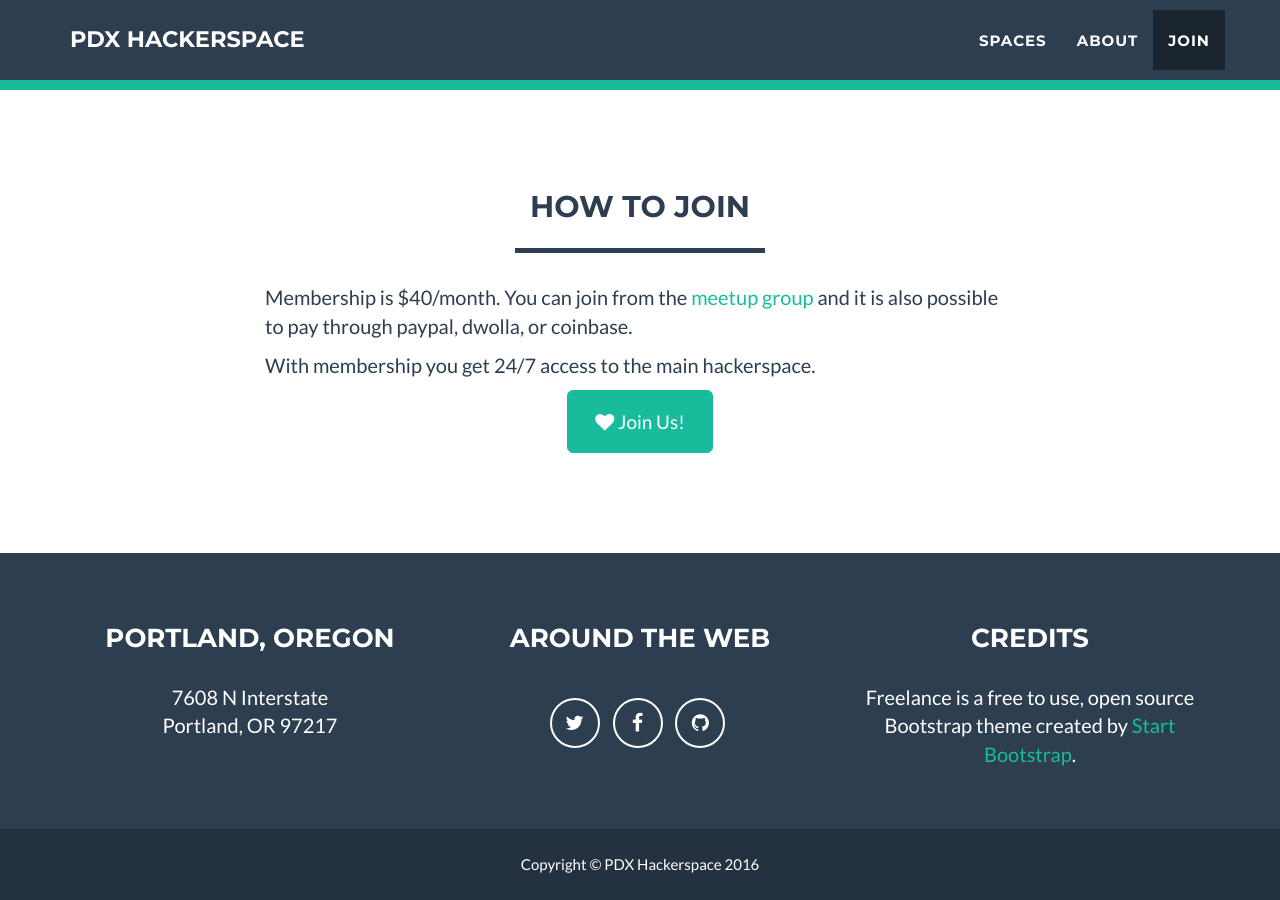
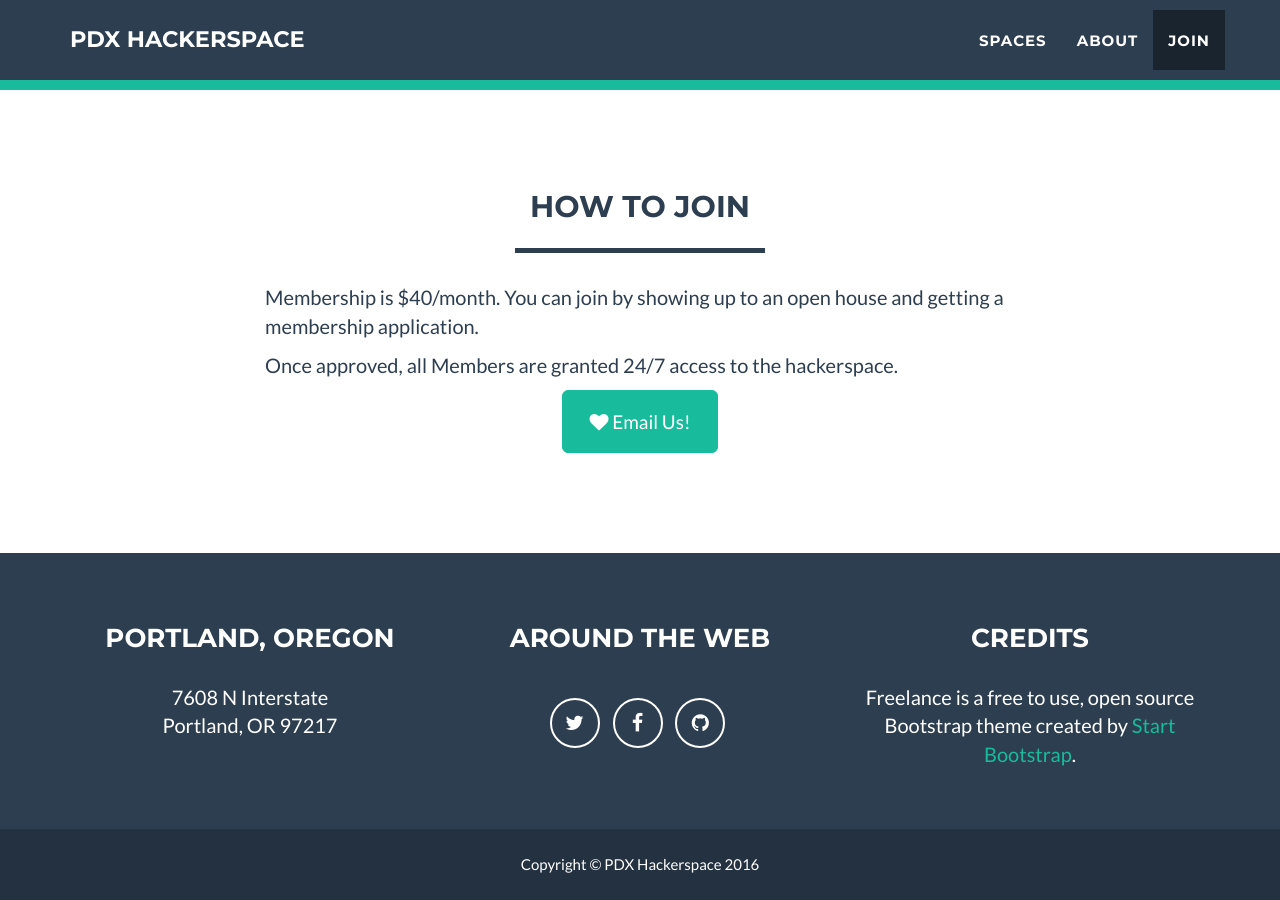
Before and after one commit to ctrlh/ctrlh.github.io, a Jekyll site: the page built from index.html, in a window 1280 px wide and 900 px high, scrolled down 2514 px. Built offline with Jekyll 4.4.1, drawn with Linux system fonts in a browser that asks for light colours.

Commit message:
update Join

```diff
--- a/_includes/join.html
+++ b/_includes/join.html
@@ -9,14 +9,11 @@
             </div>
             <div class="row">
                 <div class="col-lg-8 col-lg-offset-2">
-                    <p>Membership is $40/month. You can join from the
-                    <a href="http://meetup.com/ctrl-h/">
-                    meetup group</a>
-                     and it is also possible to pay through paypal, dwolla, or coinbase.</p>
-                   <p>With membership you get 24/7 access to the main hackerspace.</p>
+                    <p>Membership is $40/month. You can join by showing up to an open house and getting a membership application.
+                    <p>Once approved, all Members are granted 24/7 access to the hackerspace.</p>
                 <div class="col-lg-8 col-lg-offset-2 text-center">
-                    <a href="http://www.meetup.com/CTRL-H/" class="btn btn-success btn-lg">
-                        <i class="fa fa-heart"></i> Join Us!
+                    <a href="mailto:info@pdxhs.org" class="btn btn-success btn-lg">
+                        <i class="fa fa-heart"></i> Email Us!
                     </a>
                 </div>
             </div>
```
